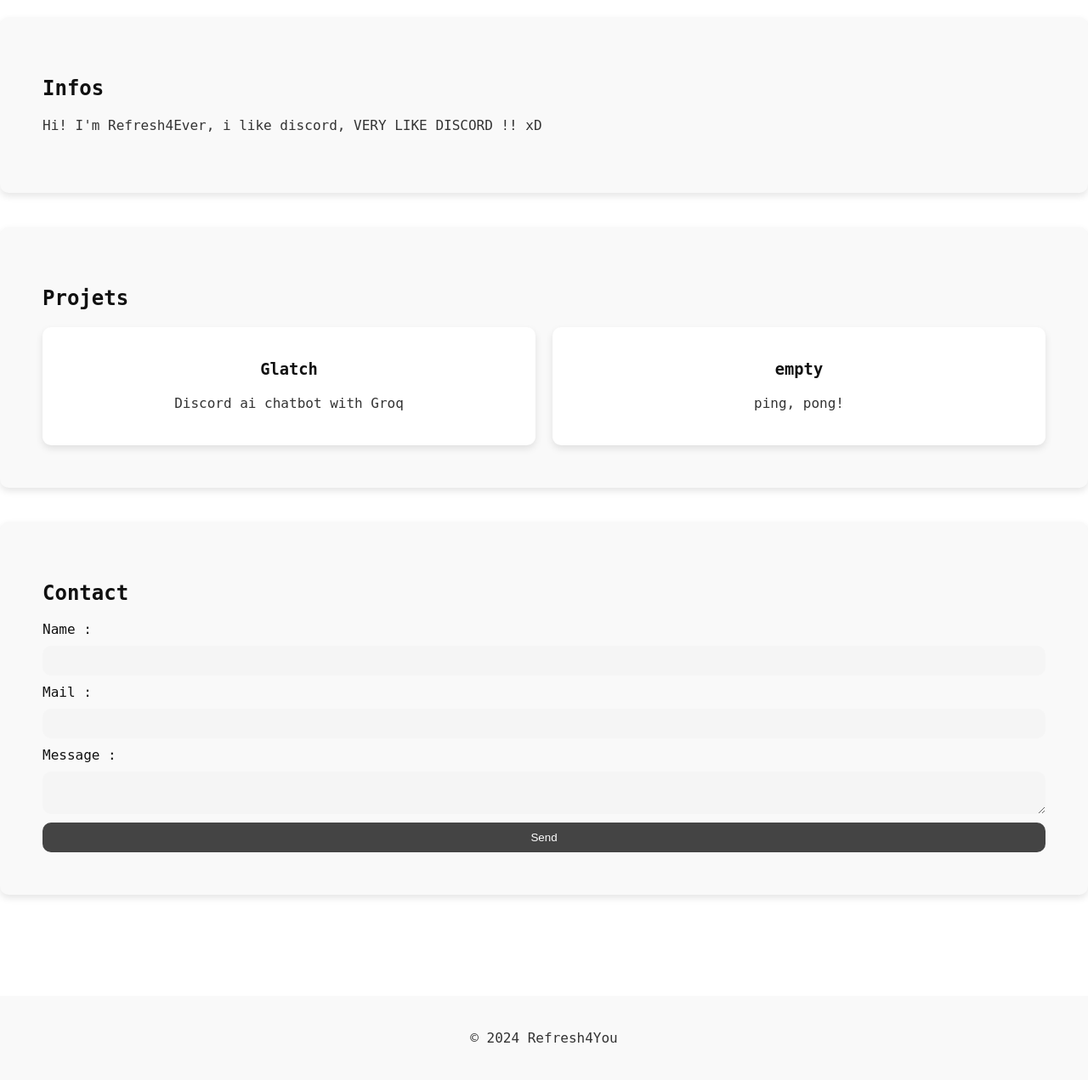
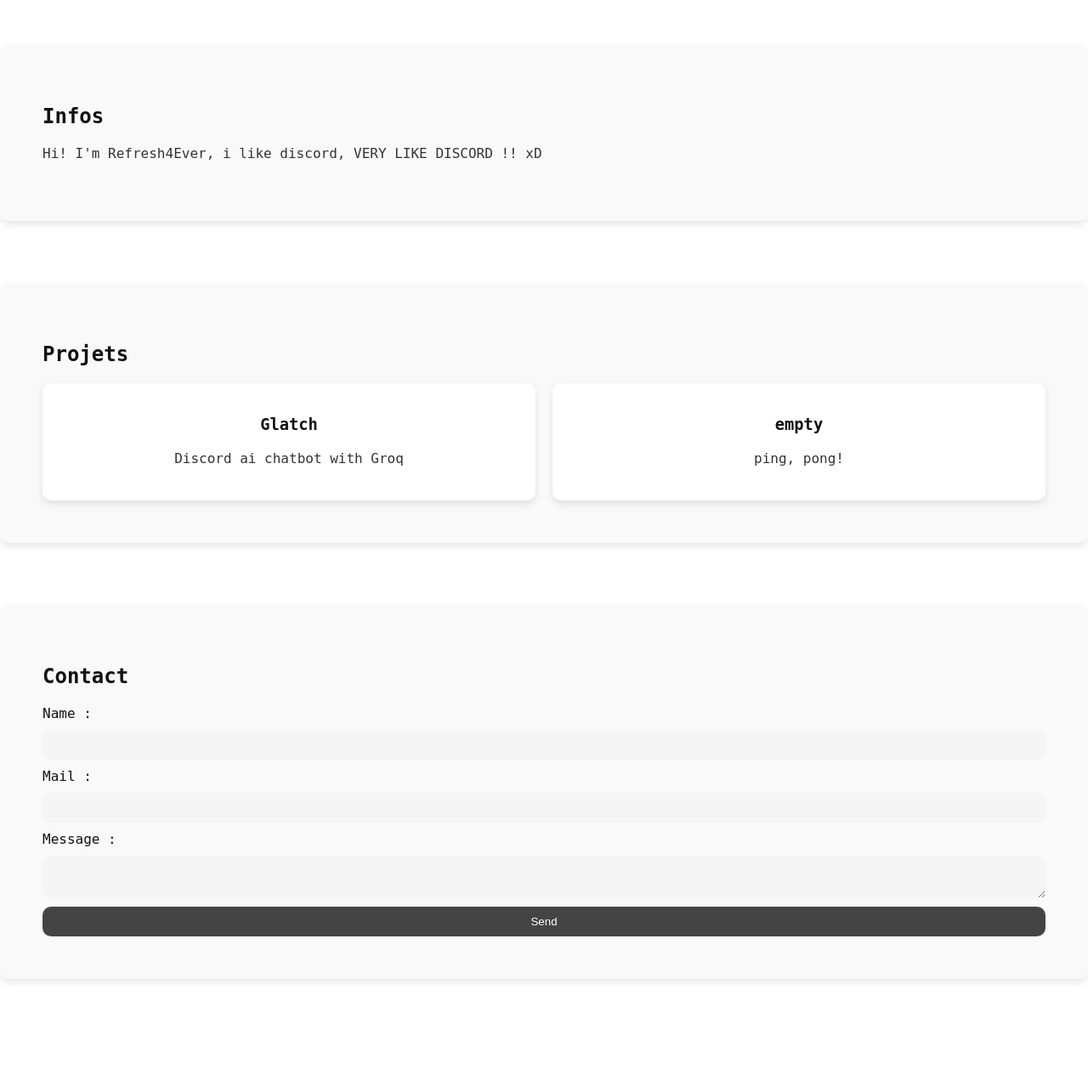
Before and after one commit to 9stown/9stown.github.io, a PHP site: page / in a window 1280 px wide. Shown: the part 247-1518 px from the top of the page at 85% size. After the commit the page ends 1403 px from the top, so only its background shows below. Run offline with PHP 8.4, Linux system fonts and the light colour scheme; some web fonts are replaced.

Commit message:
Update styles.css

```diff
--- a/styles.css
+++ b/styles.css
@@ -1,6 +1,10 @@
-/* Supprime la barre de défilement horizontal */
+/* Suppression de la barre de défilement inutile */
 html, body {
+    margin: 0;
+    padding: 0;
     overflow-x: hidden;
+    box-sizing: border-box;
+    height: 100%;
 }
 
 /* Style général */
@@ -8,8 +12,6 @@
     font-family: 'Cascadia Mono', monospace;
     background-color: #ffffff;
     color: #111;
-    margin: 0;
-    padding: 0;
     transition: background-color 0.5s ease, color 0.5s ease;
 }
 
@@ -17,7 +19,7 @@
     display: flex;
     flex-direction: column;
     min-height: 100vh;
-    overflow-x: hidden;
+    justify-content: space-between;
 }
 
 header {
@@ -65,14 +67,14 @@
     animation: slideIn 1.2s ease-in-out;
 }
 
-/* Dark/Light mode */
+/* Mode sombre */
 body.dark-mode {
     background-color: #111;
     color: #eee;
 }
 
 .theme-toggle {
-    position: absolute;
+    position: fixed;
     top: 20px;
     right: 20px;
     cursor: pointer;
```
